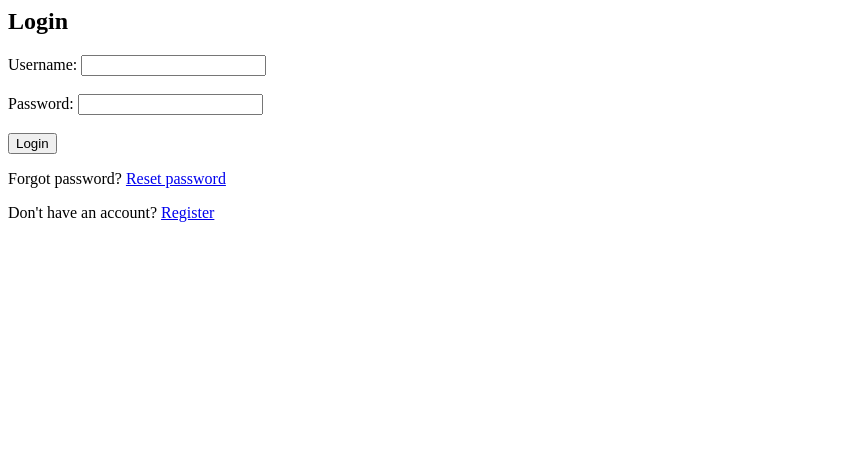
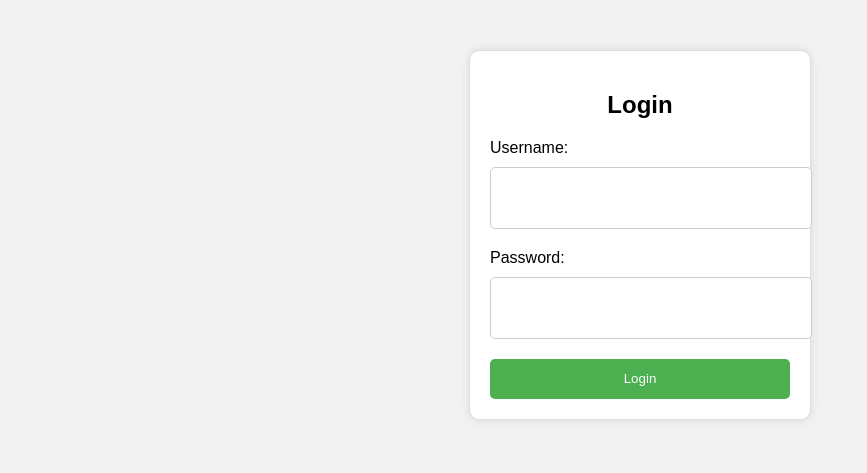
Before and after one commit to ipiaW/ipiaw.github.io, a plain HTML site: page index.html in a window 1280 px wide. Shown: the whole page, without its empty margins (0-867 px from the left). Drawn offline with Linux system fonts and the light colour scheme.

Commit message:
Update index.html

```diff
--- a/index.html
+++ b/index.html
@@ -1,12 +1,25 @@
+<!DOCTYPE html>
+<html lang="en">
+<head>
+    <meta charset="UTF-8">
+    <meta name="viewport" content="width=device-width, initial-scale=1.0">
+    <title>Login Section</title>
+    <link rel="stylesheet" href="style.css">
+</head>
+<body>
     <div class="login-container">
         <h2>Login</h2>
         <form>
+            <div class="input-group">
                 <label for="username">Username:</label>
-    <input type="text" id="username" name="username"><br><br>
+                <input type="text" id="username" name="username" required>
+            </div>
+            <div class="input-group">
                 <label for="password">Password:</label>
-    <input type="password" id="password" name="password"><br><br>
-    <input type="submit" value="Login">
+                <input type="password" id="password" name="password" required>
+            </div>
+            <button type="submit">Login</button>
         </form>
-  <p>Forgot password? <a href="#">Reset password</a></p>
-  <p>Don't have an account? <a href="#">Register</a></p>
     </div>
+</body>
+</html>
```
Lines whose indentation alone changed are shown as unchanged.
